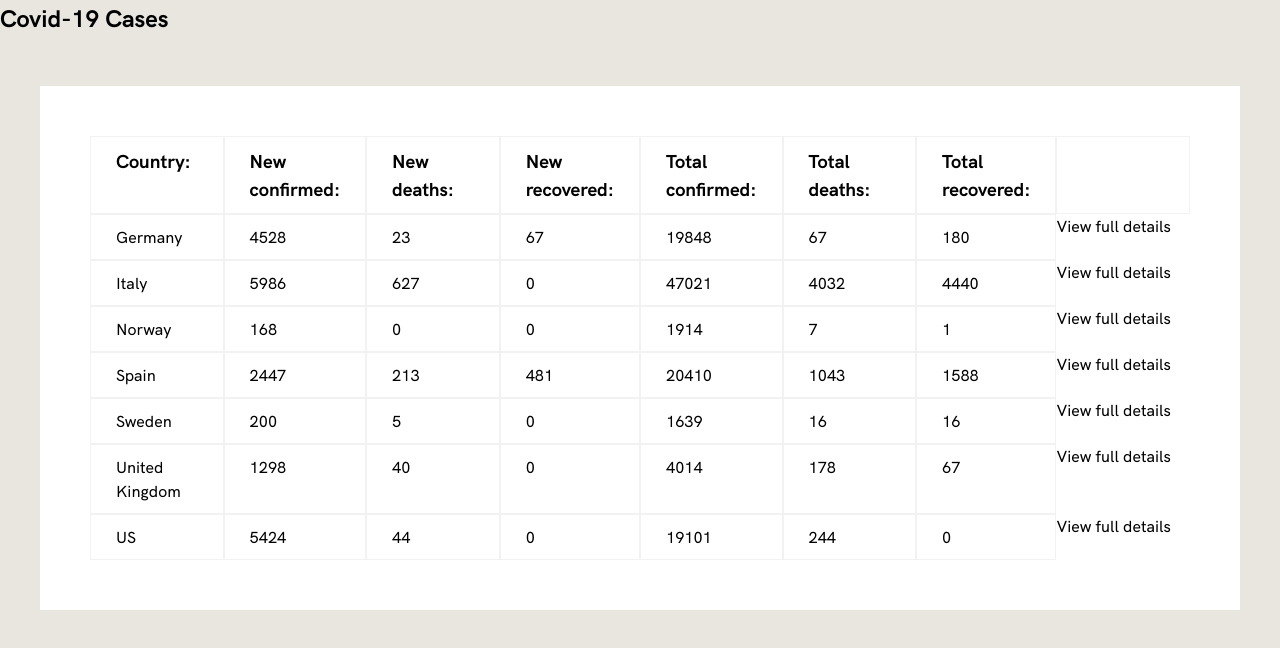
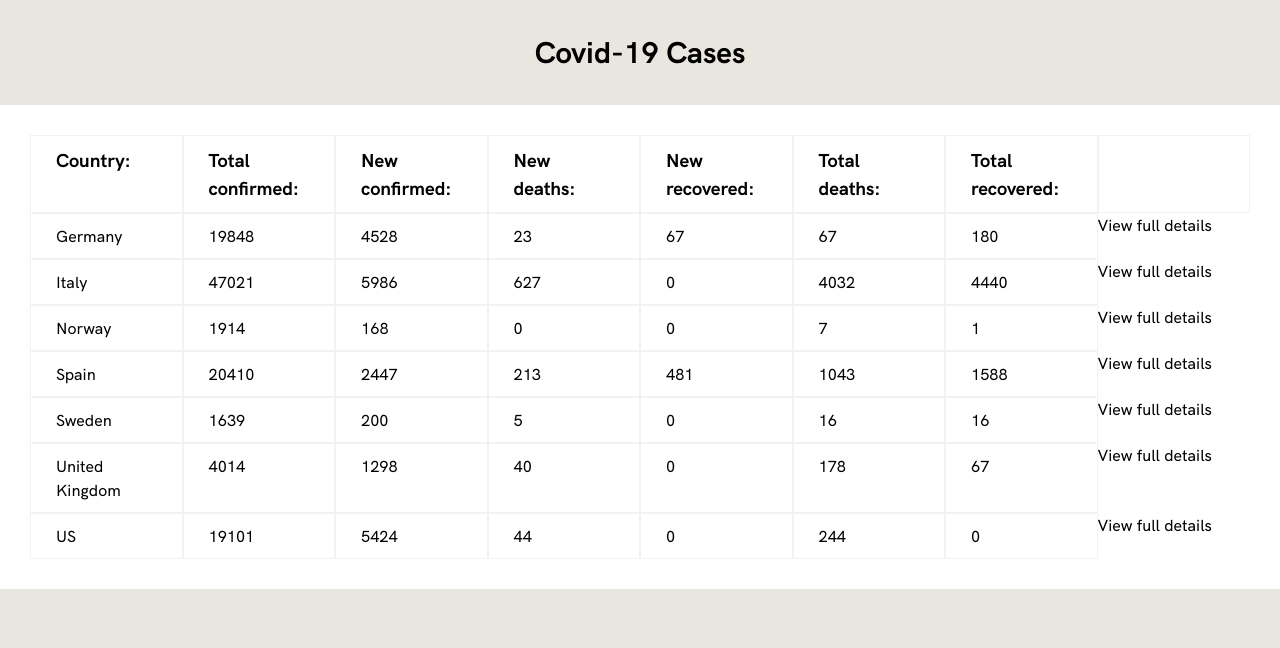
Before and after one commit to jcoszig/covid19, a React (Create React App) app: page / in a window 1280 px wide. Shown: the top 648 px of the page. Built offline with nearby package versions, Linux system fonts and the light colour scheme.

Commit message:
grid now using styled components.

```diff
--- a/src/components/App.js
+++ b/src/components/App.js
@@ -1,11 +1,39 @@
 import React, { Component } from "react";
+import styled from 'styled-components';
 // import { ... } from "../helpers";
 import Header from "./Header";
 import CountrySummary from "./CountrySummary";
+import CountrySummaryHeader from "./CountrySummaryHeader";
+
+/* Styled Components */
+const CountrySummaryTableWrapper = styled.div `
+  background-color: #fff;
+  margin: 0 auto 5rem;
+  width: 100%;
+  padding: 3rem;
+`;
+
+/*  props.rows: country number +1 (headers)
+    props.columns: number of country summary categories */
+const CountrySummaryTable = styled.ul.attrs(props => ({
+  rows: props.rows,
+  columns: props.columns
+  }))`
+  display: grid;
+  grid-auto-flow: row;
+  grid-template-rows: repeat(${props => props.rows}, auto);
+  grid-template-columns: repeat(${props => props.columns}, 1fr);
+`;
+
+// const CountrySummaryLi = styled.li `
+//   background-color: #fff;
+//   border: 1px solid #f2f2f2;
+//   padding: 1rem 2.5rem;
+// `;
 
 class App extends Component {
 
-  // Initialize state, default countries are set
+  /* Initialize state, default countries are set */
   state = {
     requestFailed: false,
     isLoaded: false,
@@ -21,10 +49,20 @@ class App extends Component {
       'Sweden',
       'Germany',
       'South Korea'
+    ],
+    summaryTableHeaders: [
+      'Country:',
+      'Total confirmed:',
+      'New confirmed:',
+      'New deaths:',
+      'New recovered:',
+      'Total deaths:',
+      'Total recovered:',
+      '' // view further info
     ]
   }
 
-  // Fetch JSON data and set in state.
+  /* Fetch JSON data and set in state. */
   async componentDidMount() {
     const requestOptions = {
       method: 'GET',
@@ -72,21 +110,6 @@ class App extends Component {
     this.setState({ filteredCountries })
   }
 
-  tableHeaders = () => {
-    return (
-      <>
-        <li><h3>Country:</h3></li>
-        <li><h3>New confirmed:</h3></li>
-        <li><h3>New deaths:</h3></li>
-        <li><h3>New recovered:</h3></li>
-        <li><h3>Total confirmed:</h3></li>
-        <li><h3>Total deaths:</h3></li>
-        <li><h3>Total recovered:</h3></li>
-        <li></li>{/* Further info links */}
-      </>
-    )
-  }
-
   render() {
     if(this.state.requestFailed) return <div className="error">Unable to fetch data</div>
     else if(!this.state.isLoaded) return <div className="loading">Loading...</div>
@@ -94,11 +117,23 @@ class App extends Component {
       <>
         <Header/>
         <main className="main">
-          <div className="country-summary-table">
-            <ul className="country-summary-row">
-              {this.tableHeaders()}
-              {/* Render country summaries */}
-              {this.state.filteredCountries.length > 0 && this.state.filteredCountries.map( (item, index) => (
+          <CountrySummaryTableWrapper className="country-summary-table-wrapper">
+            <CountrySummaryTable
+              className="country-summary-table"
+              rows={Number(this.state.countries.length) + 1}
+              columns={this.state.summaryTableHeaders.length}>
+
+              {/* Table headers */}
+              {this.state.summaryTableHeaders.map( (header, index) => (
+                <CountrySummaryHeader
+                  key={index}
+                  header={header}
+                />
+              ))}
+
+              {/* Table data */}
+              {this.state.filteredCountries.length > 0 &&
+               this.state.filteredCountries.map( (item, index) => (
                 <CountrySummary
                   key={item.CountrySlug}
                   index={index}
@@ -112,8 +147,8 @@ class App extends Component {
                   totalRecovered={item.TotalRecovered}
                 />
               ))}
-            </ul>
-          </div>
+            </CountrySummaryTable>
+          </CountrySummaryTableWrapper>
         </main>
       </>
     );
--- a/src/components/CountrySummary.js
+++ b/src/components/CountrySummary.js
@@ -8,10 +8,10 @@ class CountrySummary extends Component {
         return (
             <>
                 <li>{this.props.country}</li>
+                <li>{this.props.totalConfirmed}</li>
                 <li>{this.props.newConfirmed}</li>
                 <li>{this.props.newDeaths}</li>
                 <li>{this.props.newRecovered}</li>
-                <li>{this.props.totalConfirmed}</li>
                 <li>{this.props.totalDeaths}</li>
                 <li>{this.props.totalRecovered}</li>
                 <Link to={`/graph/${this.props.slug}`}>
--- /dev/null
+++ b/src/components/CountrySummaryHeader.js
@@ -0,0 +1,12 @@
+import React, { Component } from "react";
+
+class CountrySummaryHeader extends Component {
+
+    render() {
+        return (
+            <li><h3>{this.props.header}</h3></li>
+        );
+    }
+}
+
+export default CountrySummaryHeader;
--- a/src/components/Header.js
+++ b/src/components/Header.js
@@ -1,9 +1,14 @@
-import React from "react";
+import React, { Component } from "react";
 
-const Header = () => (
-    <header className="main-header">
-        <h2>Covid-19 Cases</h2>
-    </header>
-);
+class Header extends Component {
+
+    render() {
+        return (
+            <header className="main-header">
+                <h1>Covid-19 Cases</h1>
+            </header>
+        );
+    }
+}
 
 export default Header;
--- a/src/styles/partials/_grid.scss
+++ b/src/styles/partials/_grid.scss
@@ -1,19 +1,5 @@
-.country-summary-table {
+.country-summary-table > li {
     background-color: #fff;
-    margin: 5rem auto;
-    width: 120rem;
-    padding: 5rem;
-  }
-
-  .country-summary-row {
-    display: grid;
-    grid-auto-flow: row;
-    grid-template-rows:    repeat(7, auto);// int needs to be dynamic: country number +1
-    grid-template-columns: repeat(8, 1fr);
-
-    > li {
-      background-color: #fff;
-      border: 1px solid #f2f2f2;
-      padding: 1rem 2.5rem;
-    }
-  }
+    border: 1px solid #f2f2f2;
+    padding: 1rem 2.5rem;
+}
--- a/src/styles/partials/_theme.scss
+++ b/src/styles/partials/_theme.scss
@@ -37,18 +37,13 @@ p, span, div { font-size: 1.6rem; }
 
 h1 {
 	font-size: 2.2rem;
-	@include tablet { font-size: 2rem; }
+	@include tablet { font-size: 3rem; }
 }
 
 .main-header {
 	width: 100%;
-	max-height: 11rem;
-	.header-title {
-		background: $red;
-		padding: 1rem;
-		h1 {
-			width: 50%;
-			color: $off-white;
-		}
+	padding: 3rem;
+	h1 {
+		text-align: center;
 	}
 }
```
Also changed, not shown: src/components/Footer.js (+9 -5 lines), 1 other file (tests, documents, lock files or other folders).
